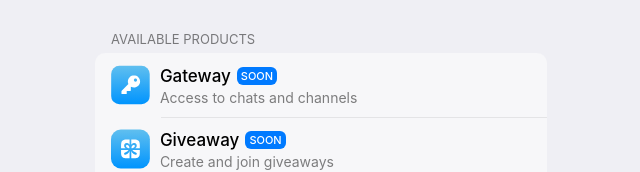
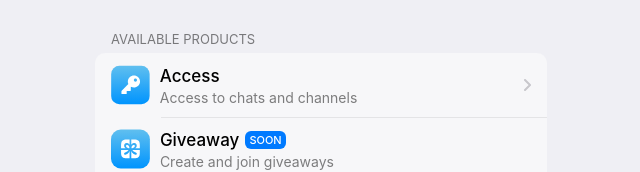
Before and after one commit to OpenBuilders/telegram-tools-landing, a React (Vite) app: page / in a window 1280 px wide. Shown: the part 409-581 px from the top of the page, without its empty margins (319-959 px from the left). Built offline with nearby package versions, Linux system fonts and the light colour scheme.

Commit message:
feat: access

```diff
--- a/src/common/constants.ts
+++ b/src/common/constants.ts
@@ -1,9 +1,9 @@
 export const TOOLS = [
   {
     id: 1,
-    name: 'Gateway',
+    name: 'Access',
     description: 'Access to chats and channels',
-    link: null,
+    link: 'https://t.me/access_app_bot?startapp=',
     icon: 'gatewayBot',
   },
   {
--- a/src/pages/MainPage/MainPage.tsx
+++ b/src/pages/MainPage/MainPage.tsx
@@ -1,16 +1,13 @@
 import { TOOLS } from '@common';
 import { Block, Icon, Image, List, ListItem, PageLayout, Text } from '@components';
-import { useNavigate } from 'react-router-dom';
 import { IconTypeName } from 'src/components/Icon/types';
 import logoImage from '@assets/images/main.png';
 
 export const MainPage = () => {
-  const navigation = useNavigate();
-
   const handleNavigate = (link: string | null) => {
     if (!link) return;
 
-    navigation(link);
+    window.open(link, '_blank');
   };
 
   return (
```
